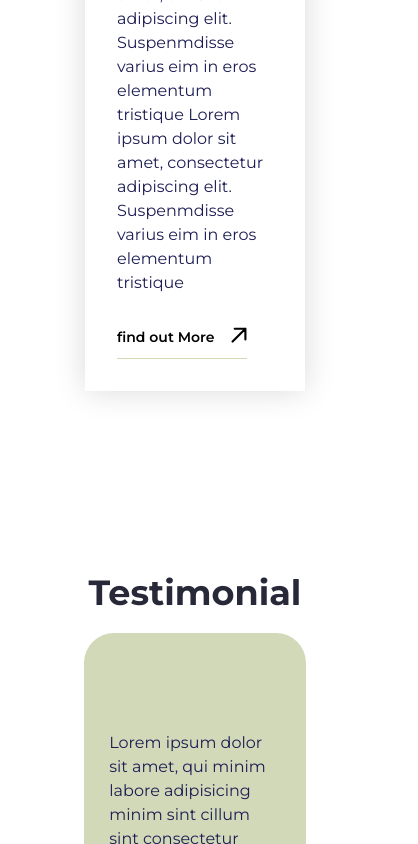
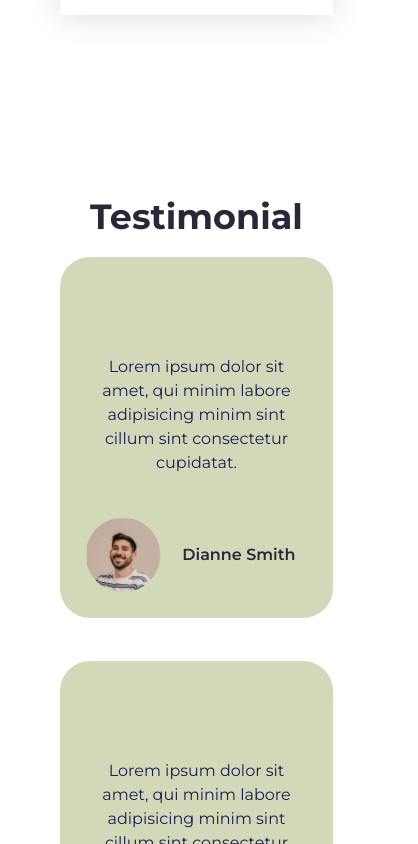
Before and after one commit to kev-er/Stronger_Life_Coaching, a React (Create React App) app: page / in a window 390 px wide. Shown: the part 5320-6164 px from the top of the page, 418 px wide, since content can reach past the window. Built offline with nearby package versions, Linux system fonts and the light colour scheme.

Commit message:
fixing mobile responsive

```diff
--- a/src/App.css
+++ b/src/App.css
@@ -827,10 +827,24 @@ input[type="checkbox"] {
     left: 200%;
   }
 
+  .skills--section--title {
+
+  }
+
+  .skills--section, .portfolio--section, .testimonial--section {
+    width: 70%;
+    text-align: center;
+    padding-left: 60px;
+  }
+
   .contact--section {
-    padding: 0 50px;
-    margin: 5px;
+    padding: 0px 110px 0 40px;
+    margin: 0 5px 0 17px;
+
   }
+  /* .skills--section--container { */
+  /*   padding: 100px 250px; */
+  /* } */
 }
 
 
```
